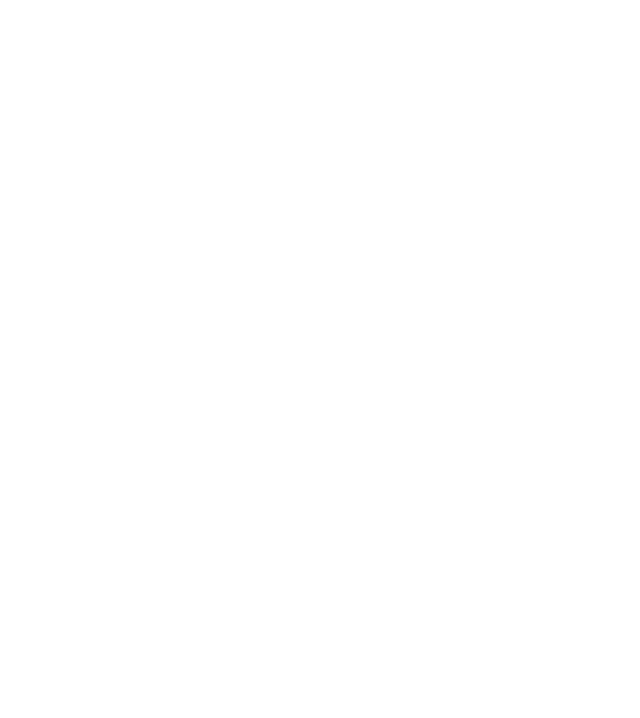
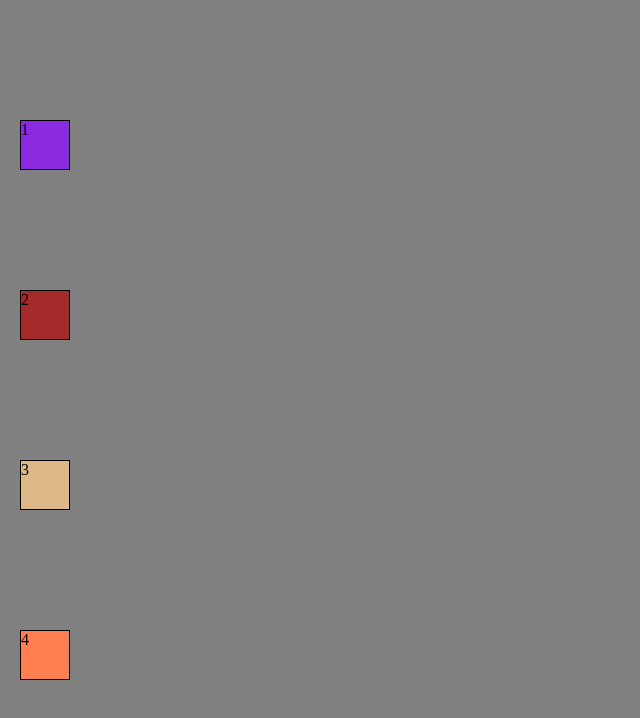
Before and after one commit to encetroc/ironhack, a plain HTML site: page week3_day2.html in a window 1280 px wide. Shown: the whole page, without its empty margins (0-640 px from the left). Drawn offline with Linux system fonts and the light colour scheme.

Commit message:
for Jeanet

```diff
--- a/style.css
+++ b/style.css
@@ -124,3 +124,133 @@ input[name="age"] {
     width: 50%;
   }
 } */
+
+/* .animationDiv1 {
+  background-color: red;
+  width: 100px;
+  height: 100px;
+  color: aliceblue;
+  animation:
+    divAnim1
+    3s
+    cubic-bezier(0.175, 0.885, 0.32, 1.275)
+    2s
+    infinite
+    both;
+  animation-name: divAnim1;
+  animation-duration: 3s;
+  animation-fill-mode: both;
+  animation-delay: 2s;
+  animation-timing-function: cubic-bezier(0.175, 0.885, 0.32, 1.275);
+} */
+
+/* @keyframes divAnim1 {
+  0% {
+    width: 200px;
+    height: 50px;
+    background-color: blue;
+  }
+
+  50% {
+    width: 300px;
+    height: 400px;
+    background-color: blueviolet;
+  }
+
+  100% {
+    width: 150px;
+    height: 100px;
+    background-color: cornflowerblue;
+  }
+} */
+
+/* .boxModel1 {
+  width: 100px;
+  height: 50px;
+  border: 10px solid gray;
+  border-width: 2px;
+  border-radius: 0px;
+  margin: 20px;
+  padding: 20px;
+  animation:
+    myAnimation1
+    2s
+    cubic-bezier(0.175, 0.885, 0.32, 1.275)
+    1s
+    infinite
+    both
+    ;
+} */
+
+/* @keyframes myAnimation1 {
+  0% {
+    border-radius: 0px;
+    padding: 20px;
+    margin: 20px;
+  }
+  50% {
+    border-radius: 30px;
+    padding: 50px;
+  }
+  80% {
+    border-radius: 15px;
+    margin: 10px;
+  }
+  100% {
+    margin: 20px;
+    padding: 20px;
+    border-radius: 0px;
+  }
+} */
+
+/* .container {
+  width: 120px;
+  height: 100px;
+  background-color: cyan;
+}
+
+.item1 {
+  background-color: red;
+  box-sizing: border-box;
+  width: 120px;
+  border: 2px solid gray;
+  padding: 10px;
+} */
+
+* {
+  margin: 0;
+  padding: 0;
+  box-sizing: border-box;
+}
+
+.containerFlex {
+  background-color: gray;
+  height: 100%;
+  padding: 10px;
+  display: flex;
+  flex-direction: column;
+  justify-content: space-evenly;
+}
+
+.item {
+  height: 50px;
+  width: 50px;
+  border: 1px solid black;
+  margin: 10px;
+}
+
+.item1 {
+  background-color: blueviolet;
+}
+
+.item2 {
+  background-color: brown;
+}
+
+.item3 {
+  background-color: burlywood;
+}
+
+.item4 {
+  background-color: coral;
+}
--- a/week3_day2.html
+++ b/week3_day2.html
@@ -0,0 +1,14 @@
+<link rel="stylesheet" href="style.css">
+<!-- <div class="animationDiv1">Hello</div> -->
+<!-- <div style="width: 180px;">
+  <div class="boxModel1">Hello world</div>
+</div> -->
+<!-- <div class="container">
+  <div class="item1">Hello</div>
+</div> -->
+<div class="containerFlex">
+  <div class="item item1">1</div>
+  <div class="item item2">2</div>
+  <div class="item item3">3</div>
+  <div class="item item4">4</div>
+</div>
```
